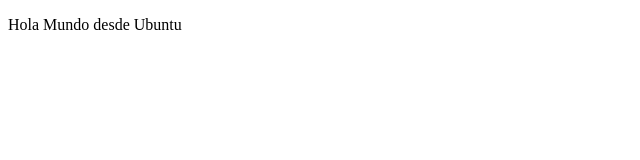
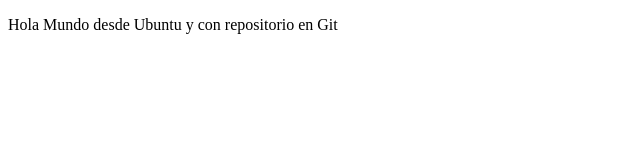
Before and after one commit to villacode90/proyectoSecreto, a plain HTML site: page index.html in a window 1280 px wide. Shown: the whole page, without its empty margins (0-640 px from the left). Drawn offline with Linux system fonts and the light colour scheme.

Commit message:
second commit

```diff
--- a/index.html
+++ b/index.html
@@ -7,6 +7,6 @@
     <title>Primet Proyecto</title>
 </head>
 <body>
-    <p>Hola Mundo desde Ubuntu</p>
+    <p>Hola Mundo desde Ubuntu y con repositorio en Git</p>
 </body>
 </html>
```
